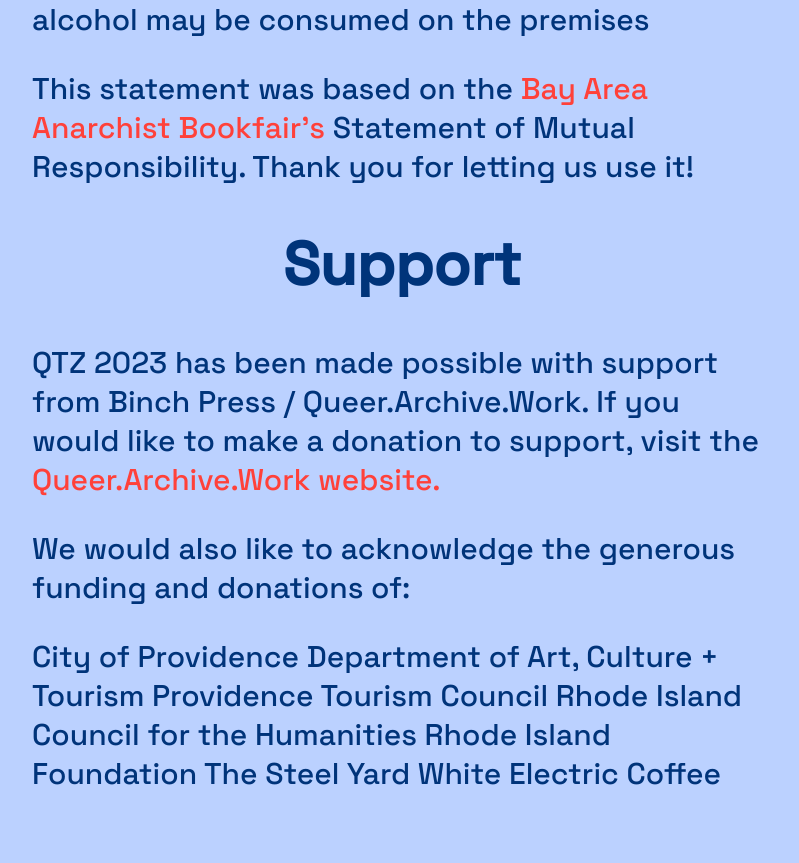
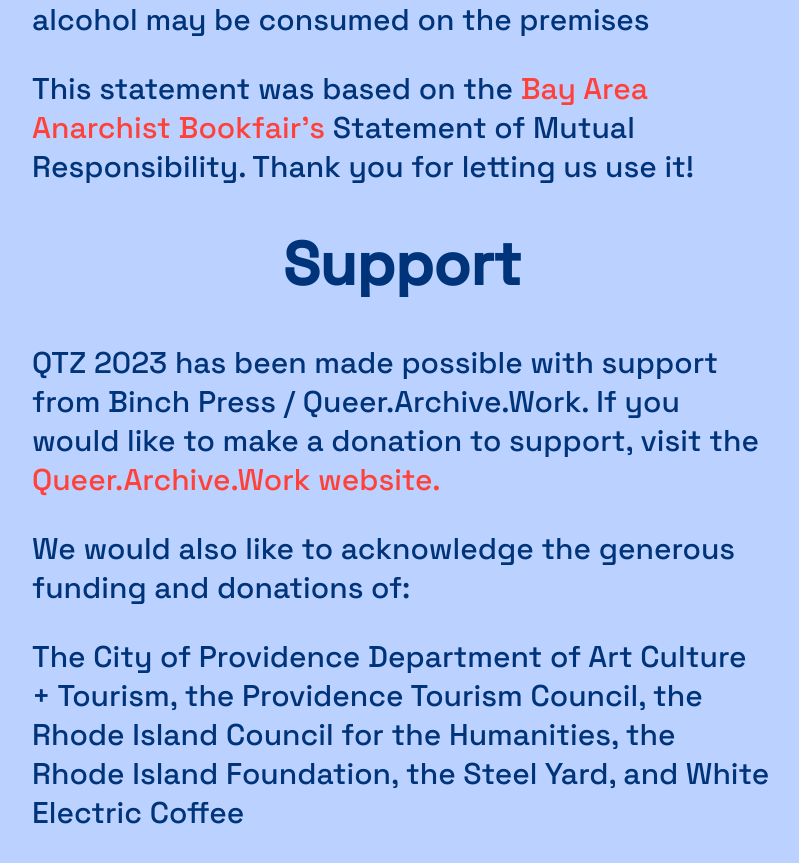
Before and after one commit to tychohoran/qtz2023, a Jekyll site: the page built from about.markdown, in a window 1280 px wide and 900 px high, scrolled down 3057 px. Shown: the top 863 px of the window, without its empty margins (238-1037 px from the left). Built offline with Jekyll 4.4.1, drawn with Linux system fonts in a browser that asks for light colours.

Commit message:
Updated About

```diff
--- a/about.markdown
+++ b/about.markdown
@@ -34,9 +34,4 @@
 
 We would also like to acknowledge the generous funding and donations of:
 
-City of Providence Department of Art, Culture + Tourism
-Providence Tourism Council
-Rhode Island Council for the Humanities
-Rhode Island Foundation
-The Steel Yard
-White Electric Coffee
+The City of Providence Department of Art Culture + Tourism, the Providence Tourism Council, the Rhode Island Council for the Humanities, the Rhode Island Foundation, the Steel Yard, and White Electric Coffee
```
